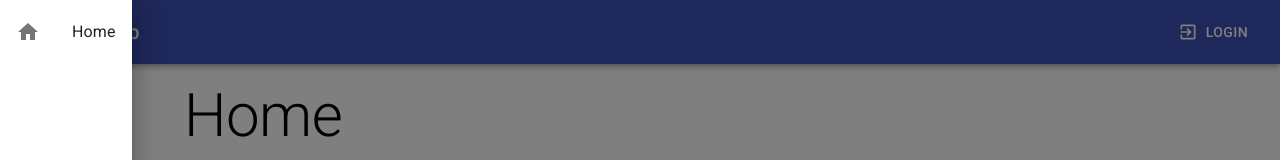
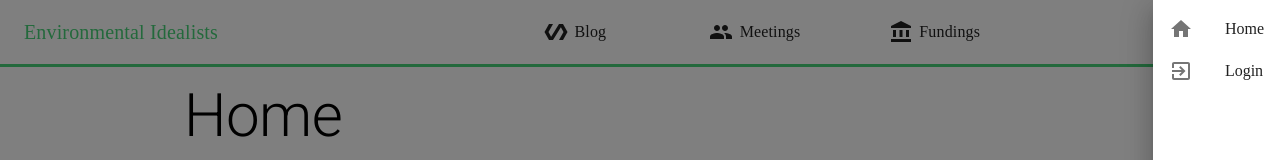
Before and after one commit to vvilho/mpjkk-project, a React (Create React App) app: page / in a window 1280 px wide. Both pictures are taken after a click on the button "menu". Shown: the top 160 px of the page. Built offline with nearby package versions, Linux system fonts and the light colour scheme; no server answers.

Commit message:
nav modify

```diff
--- a/src/components/Nav.js
+++ b/src/components/Nav.js
@@ -8,27 +8,53 @@ import {
   AppBar,
   IconButton,
   makeStyles,
-  Toolbar,
   Typography,
-  Button, Drawer, List, ListItem, ListItemIcon, ListItemText, Link,
+  Drawer, List, ListItem, ListItemIcon, ListItemText, Link, Grid, Toolbar,
 } from '@material-ui/core';
 import MenuIcon from '@material-ui/icons/Menu';
 import ExitToAppIcon from '@material-ui/icons/ExitToApp';
 import HomeIcon from '@material-ui/icons/Home';
 import AccountBoxIcon from '@material-ui/icons/AccountBox';
-import {CloudUpload} from '@material-ui/icons';
+import {AccountBalance, CloudUpload, Group, Polymer} from '@material-ui/icons';
+
 
 const useStyles = makeStyles((theme) => ({
   root: {
     flexGrow: 1,
+
   },
   menuButton: {
     marginRight: theme.spacing(2),
+    color: 'black',
   },
   title: {
     flexGrow: 1,
+    color: '#47D378',
+    fontFamily: 'Roboto Mono',
   },
+  appBar: {
+    boxShadow: 'none',
+    borderBottom: 'solid #47D378',
+  },
+  userName: {
+    marginRight: '2vw',
+    fontFamily: 'Roboto Mono',
+
+  },
+  typography: {
+    fontFamily: 'Roboto Mono',
+  },
+
+  hover: {
+    'height': '64px',
+
+    '&:hover': {
+      background: '#efefef',
+    },
+  },
+
 }));
+
 
 const Nav = ({history}) => {
   const classes = useStyles();
@@ -57,42 +83,110 @@ const Nav = ({history}) => {
 
   return (
     <>
-      <AppBar>
+      <AppBar
+        color={'white'}
+        className={classes.appBar}
+      >
         <Toolbar>
+
+          <Typography variant="h6" className={classes.title}>
+            <Link
+              component={RouterLink}
+              to="/" color="inherit">Environmental Idealists</Link>
+          </Typography>
+          <Grid
+            sm={7}
+            container
+            direction={'row'}
+          >
+            <Grid
+              item
+              container
+              sm={3}
+              direction={'row'}
+              justify={'center'}
+              alignContent={'center'}
+              className={classes.hover}
+
+            >
+              <Polymer
+                style={{
+                  marginRight: '0.5vw',
+                }}
+              />
+              <Typography
+                className={classes.typography}
+              >Blog</Typography>
+            </Grid>
+            <Grid
+              item
+              container
+              sm={3}
+              direction={'row'}
+              justify={'center'}
+              alignContent={'center'}
+              className={classes.hover}
+
+            >
+              <Group
+                style={{
+                  marginRight: '0.5vw',
+                }}
+              />
+              <Typography
+                className={classes.typography}
+              >Meetings</Typography>
+            </Grid>
+            <Grid
+              item
+              container
+              sm={3}
+              direction={'row'}
+              justify={'center'}
+              alignContent={'center'}
+
+              className={classes.hover}
+
+            >
+              <AccountBalance
+                style={{
+                  marginRight: '0.5vw',
+                }}
+              />
+              <Typography
+                className={classes.typography}
+              >Fundings</Typography>
+            </Grid>
+          </Grid>
+
+          {user &&
+          <Typography
+            component="h4"
+            variant="h8"
+            className={classes.userName}
+
+          >{'Hi, ' + user.username}</Typography>
+          }
+
           <IconButton
             edge="start"
             className={classes.menuButton}
-            color="inherit"
             aria-label="menu"
             onClick={toggleDrawer(true)}
           >
             <MenuIcon />
           </IconButton>
-          <Typography variant="h6" className={classes.title}>
-            <Link component={RouterLink} to="/" color="inherit">MyApp</Link>
-          </Typography>
-          {user ?
-            <Button
-              color="inherit"
-              startIcon={<ExitToAppIcon/>}
-              component={RouterLink}
-              to="/logout"
-            >
-              Logout
-            </Button> :
-            <Button
-              color="inherit"
-              startIcon={<ExitToAppIcon/>}
-              component={RouterLink}
-              to="/login"
-            >
-              Login
-            </Button>
-          }
         </Toolbar>
       </AppBar>
-      <Drawer open={open} onClose={toggleDrawer(false)}>
-        <List>
+      <Drawer
+        open={open}
+        onClose={toggleDrawer(false)}
+        anchor={'right'}
+
+      >
+        <List
+          className={classes.typography}
+        >
           <ListItem
             button
             component={RouterLink}
@@ -102,7 +196,11 @@ const Nav = ({history}) => {
             <ListItemIcon>
               <HomeIcon/>
             </ListItemIcon>
-            <ListItemText primary="Home"/>
+            <ListItemText
+              primary="Home"
+              disableTypography
+              className={classes.typography}
+            />
           </ListItem>
           {user &&
           <>
@@ -115,7 +213,11 @@ const Nav = ({history}) => {
               <ListItemIcon>
                 <AccountBoxIcon/>
               </ListItemIcon>
-              <ListItemText primary="Profile"/>
+              <ListItemText
+                primary="Profile"
+                disableTypography
+                className={classes.typography}
+              />
             </ListItem>
             <ListItem
               button
@@ -126,10 +228,49 @@ const Nav = ({history}) => {
               <ListItemIcon>
                 <CloudUpload/>
               </ListItemIcon>
-              <ListItemText primary="Upload"/>
+              <ListItemText
+                primary="Upload"
+                disableTypography
+                className={classes.typography}
+              />
             </ListItem>
           </>
           }
+
+
+          {user ?
+            <ListItem
+              button
+              component={RouterLink}
+              onClick={toggleDrawer(false)}
+              to="/logout"
+            >
+              <ListItemIcon>
+                <ExitToAppIcon/>
+              </ListItemIcon>
+              <ListItemText
+                primary="Logout"
+                disableTypography
+                className={classes.typography}
+              />
+            </ListItem> :
+            <ListItem
+              button
+              component={RouterLink}
+              onClick={toggleDrawer(false)}
+              to="/login"
+            >
+              <ListItemIcon>
+                <ExitToAppIcon/>
+              </ListItemIcon>
+              <ListItemText
+                primary="Login"
+                disableTypography
+                className={classes.typography}
+              />
+            </ListItem>
+          }
+
         </List>
       </Drawer>
     </>
--- a/src/utils/variables.js
+++ b/src/utils/variables.js
@@ -1,5 +1,5 @@
 const baseUrl = 'https://media-new.mw.metropolia.fi/wbma/';
 const uploadsUrl = 'https://media-new.mw.metropolia.fi/wbma/uploads/';
-const appIdentifier = 'ilen-äppi';
+const appIdentifier = 'SDF60V';
 
 export {baseUrl, uploadsUrl, appIdentifier};
```
